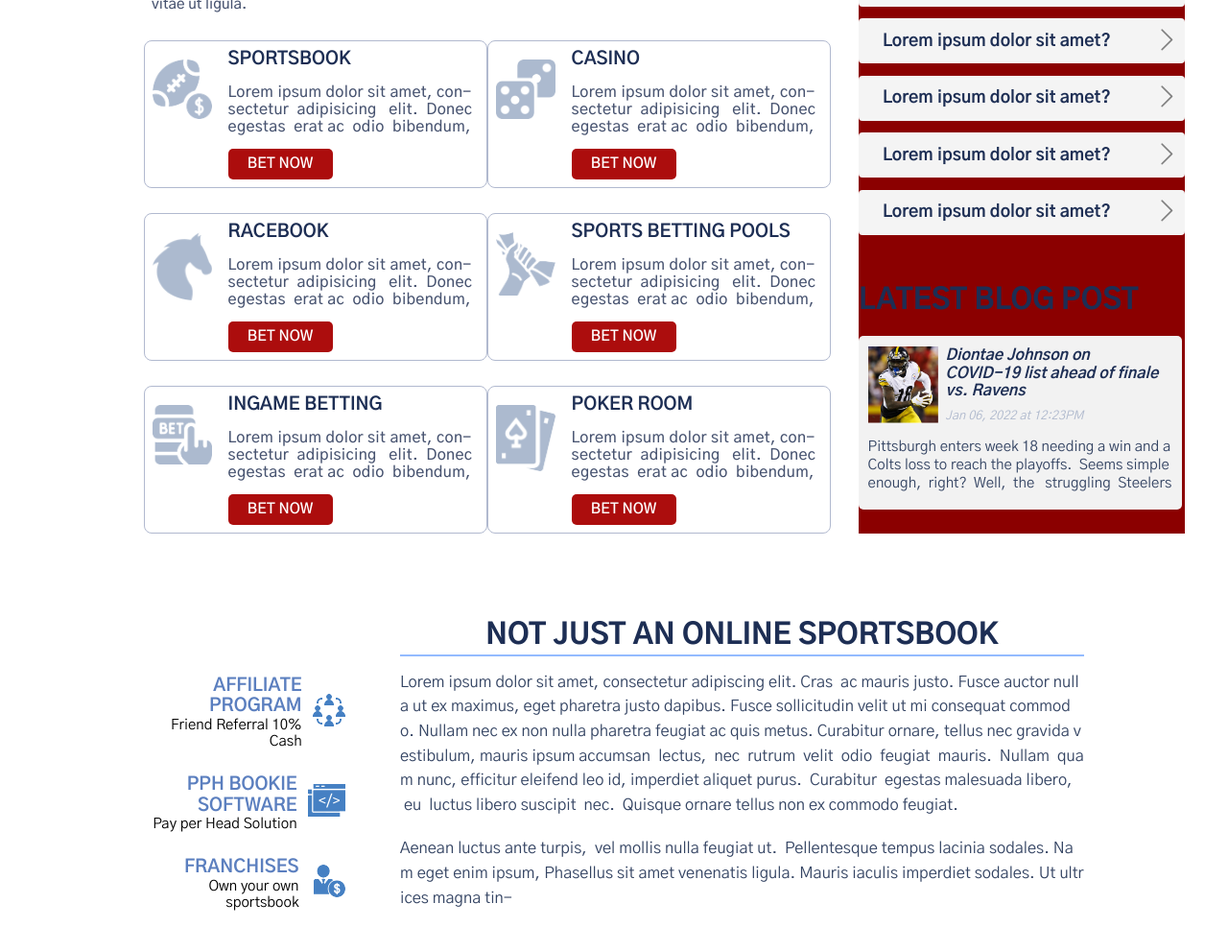
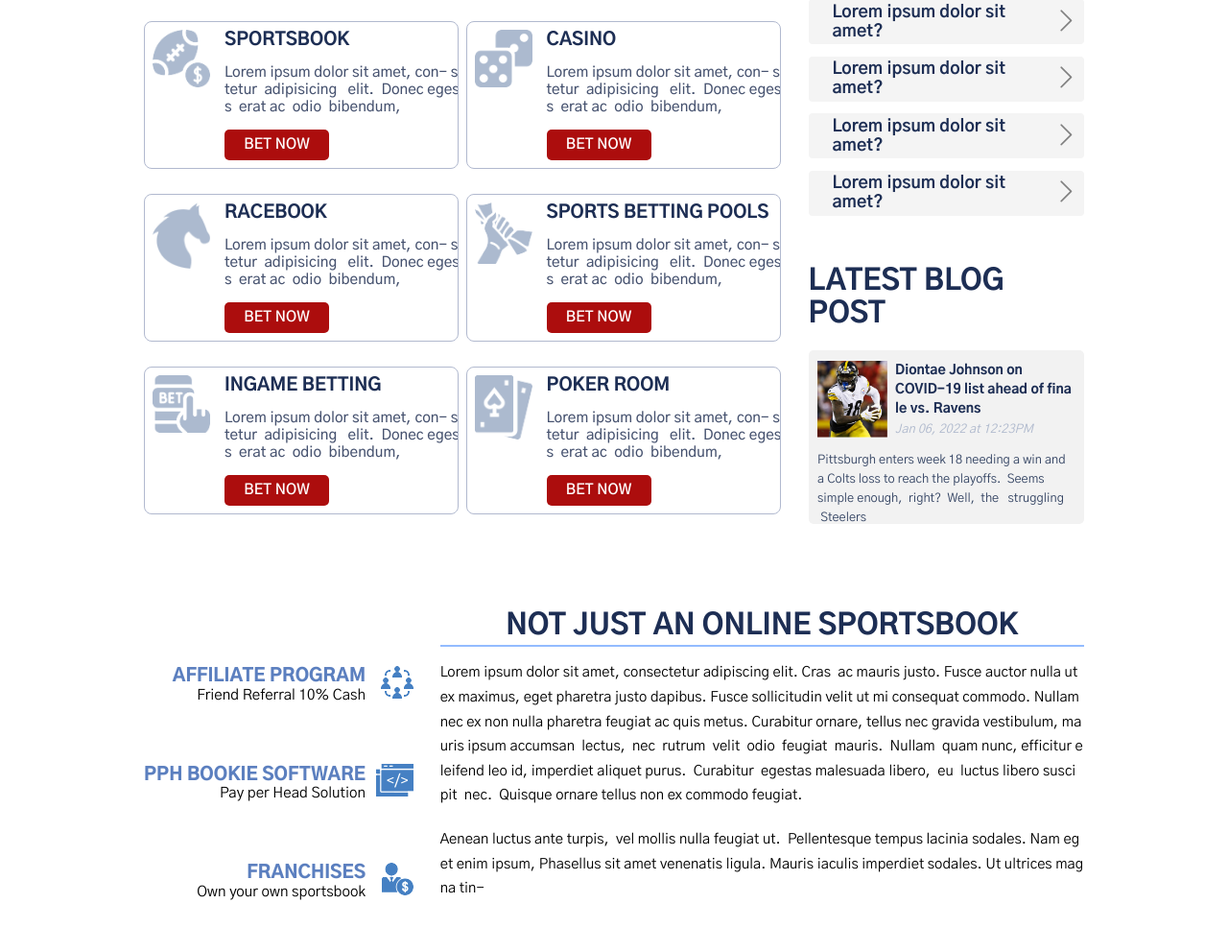
Before and after one commit to malave312/project, a plain HTML site: page index.html in a window 1280 px wide. Shown: the part 1625-2616 px from the top of the page at 96% size. Drawn offline with nearby package versions, Linux system fonts and the light colour scheme; files that its build step writes are made by us from their sources.

Commit message:
Update _main.scss

```diff
--- a/scss/_main.scss
+++ b/scss/_main.scss
@@ -25,7 +25,6 @@
 			&-paragraph {
 				color: $color-blue-text;
 				width: 710px;
-				/* background-color: darkred; */
 				font-size: .9rem;
 				font-weight: 600;
 				line-height: 1.2rem;
@@ -35,25 +34,26 @@
 			margin-top: 20px;
 			&-group {
 				/* @include card(flex, row, flex-start, center, 346px, 158px); */
-				@include card(348px, 160px);
+				@include card(320px, 140px);
 				padding: .6rem;
 				&-section-1 {
+					flex: 1 0 50px;
 					margin-right: .5rem;
 					img {
-						width: 65px;
-						height: 70px;
+						width: 100%;
+						height: 100%;
 					}
 				}
 				&-section-2 {
+					flex: 2 0 210px;
 					border-left: 1px solid rgb(175, 185, 205);
 					padding-left: .8rem;
-					/* padding-right: .45rem; */
 					&-title {
 						color: $color-blue-gray;
 					}
 					&-paragraph {
 						margin-top: 11px;
-						font-size: .9rem;
+						font-size: .80rem;
 						line-height: 1.3rem;
 						color: $color-black;
 						text-align: left;
@@ -64,8 +64,9 @@
 						display: block;
 						font-weight: 600;
 						text-align: right;
-						font-size: .85rem;
+						font-size: .8rem;
 						color: rgb(75, 123, 208);
+						margin-right: 4px;
 					}
 					&-ancla:hover {
 						color: $color-gray;
@@ -79,6 +80,7 @@
 			color: black;
 			margin-top: 3.5rem;
 			.content {
+				flex: 1 0 540px;
 				margin-right: 15px;
 				&-title {
 					@include title($color: blue);
@@ -96,7 +98,7 @@
 								margin-top: 24px;
 								color: $color-light-blue;
 								line-height: 23px;
-								font-size: .95rem;
+								font-size: .9rem;
 								font-weight: 500;
 							}
 						}
@@ -104,29 +106,29 @@
 							&-group {
 								&-items {
 									/* @include card(flex, row, flex-start, flex-start, 340px, 154px); */
-									@include card(358px, 154px);
+									@include card(328px, 154px);
 									padding: 8px 20px 8px 8px;
 									margin-top: 26px;
 									&-image {
-										margin-top: 5.5px;
-										flex: 1 0 20%;
+										flex: 0 0 60px;
 										img {
-											width: 95%;
+											width: 100%;
 										}
 									}
 									&-info {
-										flex: 1 0 78%;
+										flex: 0 0 260px;
 										height: 100%;
-										margin-left: 13px;
+										margin-left: 15px;
 										&-title {
 											text-transform: uppercase;
 											color: $color-very-dark-blue;
+											font-weight: 800;
 										}
 										&-text {
 											color: $color-light-blue;
-											letter-spacing: .3px;
 											line-height: 18px;
 											font-weight: 500;
+											font-size: .95rem;
 										}
 										&-button {
 											/* $wdt, $pd, $bgc, $font-s, $color-text, $f-weight */
@@ -143,14 +145,14 @@
 				}
 			}
 			.main-2-flex-aside {
-				background-color: darkred;
+				flex: 1 0 150px;
 				&-title {
 					@include title($color: blue);
 				}
 				&-container {
 					margin-top: 4px;
 					&-action {
-						width: 340px;
+						width: 100%;
 						height: 47px;
 						background-color: rgb(244, 244, 244);
 						border-radius: 4px;
@@ -185,7 +187,7 @@
 					}
 					&-info {
 						background-color: $color-very-light-gray;
-						width: 337px;
+						width: 100%;
 						height: 181px;
 						padding: .7rem .6rem;
 						border-radius: 5px;
@@ -197,9 +199,12 @@
 							}
 							&-letter {
 								padding-left: .5rem;
-								font-style: italic;
 								&-title {
 									color: $color-very-dark-blue;
+									font-weight: 800;
+									word-break: break-all;
+									font-size: .87rem;
+									line-height: 20px;
 									.spacing {
 										display: inline-block;
 										color: inherit;
@@ -208,13 +213,14 @@
 								&-span {
 									font-size: .8rem;
 									color: rgb(175, 185, 205);
+									font-style: italic;
 								}
 							}
 						}
 						&-paragraph {
-							font-size: .94rem;
+							font-size: .8rem;
 							margin-top: .9rem;
-							line-height: 1.2rem;
+							line-height: 20px;
 							color: $color-blue-text;
 						}
 					}
@@ -222,15 +228,15 @@
 			}
 		}
 		.info {
-			/* background-color: darkred; */
 			margin-top: 5.55rem;
 			padding-bottom: 2.59rem;
 			&-section-first {
+				flex: 1 0 0;
 				margin-top: 59px;
 				.info-container {
 					text-align: right;
 					&-img {
-						margin-left: .71rem;
+						margin-left: .6rem;
 						width: 40px;
 						height: 40px;
 					}
@@ -238,17 +244,19 @@
 						&-title {
 							color: $color-light-blue-gray;
 							text-transform: uppercase;
+							font-weight: 900;
+							white-space: nowrap;
 						}
 						&-p {
-							font-size: .94rem;
+							font-size: .95rem;
 							color: $color-black;
 						}
 					}
 				}
 			}
 			&-section-second {
-				padding-left: 57px;
-				flex: 1 0 770px;
+				padding-left: 28px;
+				flex: 3 0 0;
 				&-contain-h2 {
 					@include title($color: blue);
 					border-bottom: 2px solid rgba(41, 121, 255, .5);
@@ -257,11 +265,11 @@
 				}
 				&-contain-text {
 					margin-top: .9rem;
-					overflow: hidden;
+					line-height: 1.6rem;
 					word-break: break-all;
-					line-height: 1.6rem;
-					font-size: 1.03rem;
-					color: $color-blue-text;
+					font-size: .93rem;
+					color: $color-black;
+					font-weight: 400;
 				}
 			}
 		}
```
